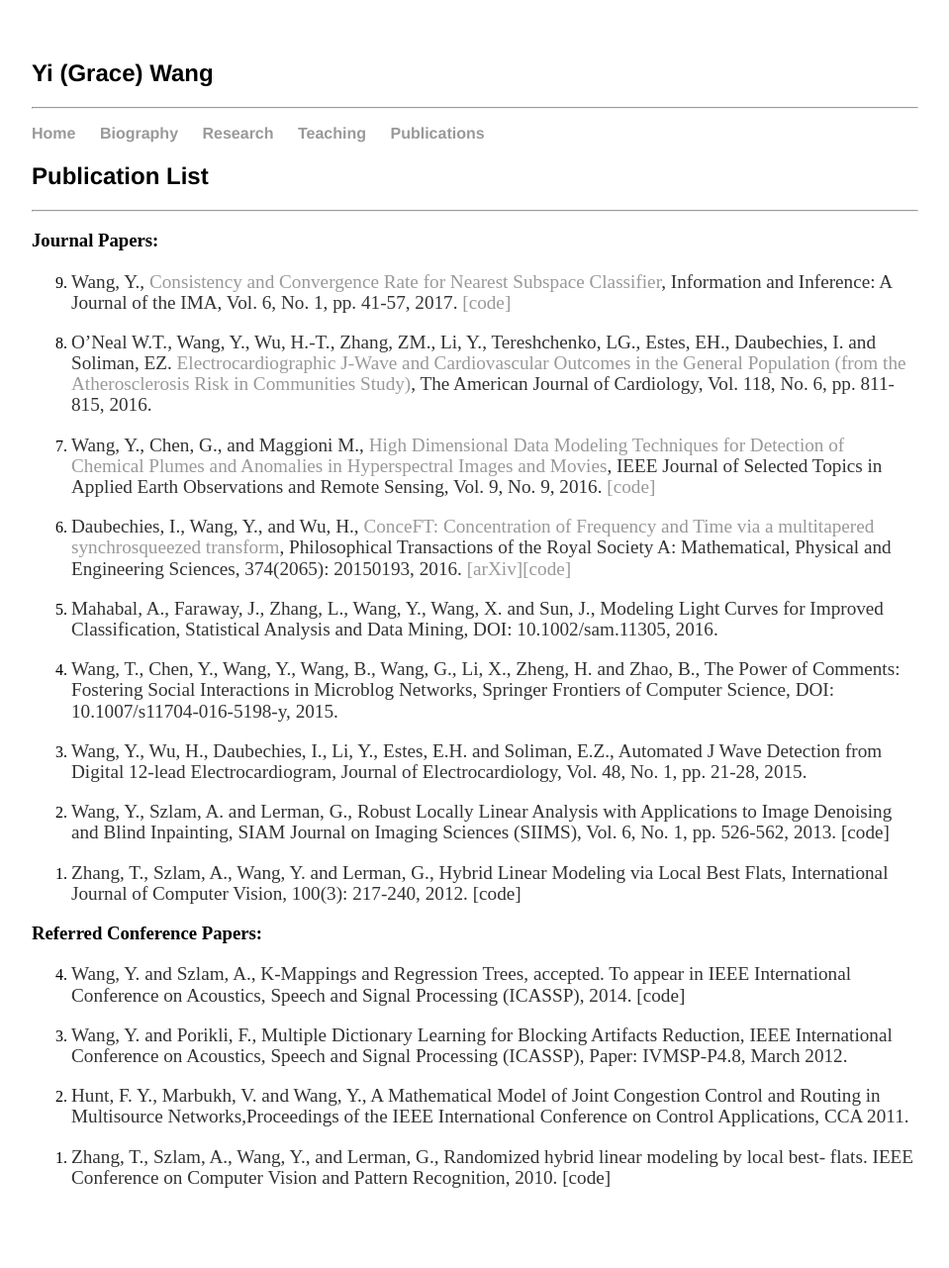
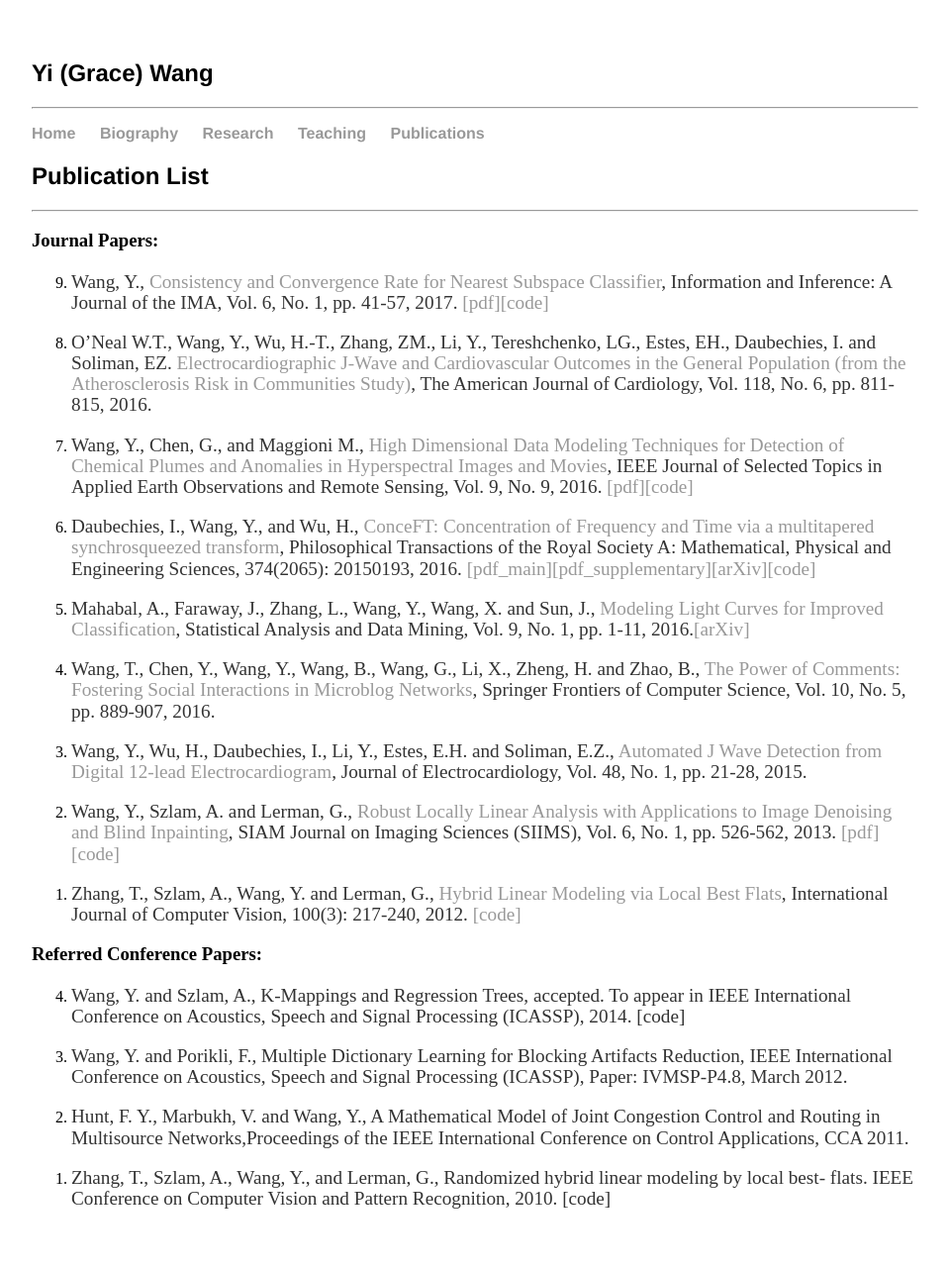
Before and after one commit to mathGrace/mathGrace.github.io, a Jekyll site: the page built from publications.md, in a window 1280 px wide. Shown: the whole page at 99% size, without its empty margins (160-1119 px from the left). Built offline with Jekyll 4.4.1, drawn with Linux system fonts in a browser that asks for light colours; before the commit the page ends 1260 px from its top, so only the background shows below that.

Commit message:
Update publications.md

```diff
--- a/publications.md
+++ b/publications.md
@@ -7,23 +7,23 @@ title: "publication list"
 
 ### Journal Papers:
 
-0. Wang, Y., [Consistency and Convergence Rate for Nearest Subspace Classifier](https://academic.oup.com/imaiai/article-abstract/6/1/41/2884278?redirectedFrom=fulltext), Information and Inference:  A Journal of the IMA, Vol. 6, No. 1, pp. 41-57, 2017. [[code]](/codes/NearestSubspaces.zip)
+0. Wang, Y., [Consistency and Convergence Rate for Nearest Subspace Classifier](https://academic.oup.com/imaiai/article-abstract/6/1/41/2884278?redirectedFrom=fulltext), Information and Inference:  A Journal of the IMA, Vol. 6, No. 1, pp. 41-57, 2017. [[pdf]](/files/hlm_classifier_paper2.pdf)[[code]](/codes/NearestSubspaces.zip)
 
 0. O’Neal W.T., Wang, Y., Wu, H.-T., Zhang, ZM., Li, Y., Tereshchenko, LG., Estes, EH., Daubechies, I. and Soliman, EZ. [Electrocardiographic J-Wave and Cardiovascular Outcomes in the General Population (from the Atherosclerosis Risk in Communities Study)](https://www.ncbi.nlm.nih.gov/pmc/articles/PMC5021615/), The American Journal of Cardiology, Vol. 118, No. 6, pp. 811-815, 2016.
 
-0. Wang, Y., Chen, G., and Maggioni M., [High Dimensional Data Modeling Techniques for Detection of Chemical Plumes and Anomalies in Hyperspectral Images and Movies](https://ieeexplore.ieee.org/document/7470597/), IEEE Journal of Selected Topics in Applied Earth Observations and Remote Sensing, Vol. 9, No. 9, 2016. [[code]](/codes/chemDtct.zip)
+0. Wang, Y., Chen, G., and Maggioni M., [High Dimensional Data Modeling Techniques for Detection of Chemical Plumes and Anomalies in Hyperspectral Images and Movies](https://ieeexplore.ieee.org/document/7470597/), IEEE Journal of Selected Topics in Applied Earth Observations and Remote Sensing, Vol. 9, No. 9, 2016. [[pdf]](/files/hyperSpectral.pdf)[[code]](/codes/chemDtct.zip)
 
-0. Daubechies, I., Wang, Y., and Wu, H., [ConceFT: Concentration of Frequency and Time via a multitapered synchrosqueezed transform](https://www.ncbi.nlm.nih.gov/pubmed/26953175), Philosophical Transactions of the Royal Society A: Mathematical, Physical and Engineering Sciences, 374(2065): 20150193, 2016. [[arXiv]](https://arxiv.org/abs/1507.05366)[[code]](https://www.dropbox.com/s/k4b9lzfx8gacbq0/ConceFT_FinalCode.zip?dl=0)
+0. Daubechies, I., Wang, Y., and Wu, H., [ConceFT: Concentration of Frequency and Time via a multitapered synchrosqueezed transform](https://www.ncbi.nlm.nih.gov/pubmed/26953175), Philosophical Transactions of the Royal Society A: Mathematical, Physical and Engineering Sciences, 374(2065): 20150193, 2016. [[pdf_main]](/files/Conceft_RS_main_final.pdf)[[pdf_supplementary]](Conceft_RS_ESM_submission.pdf)[[arXiv]](https://arxiv.org/abs/1507.05366)[[code]](https://www.dropbox.com/s/k4b9lzfx8gacbq0/ConceFT_FinalCode.zip?dl=0)
 
-0. Mahabal, A., Faraway, J., Zhang, L., Wang, Y., Wang, X. and Sun, J., Modeling Light Curves for Improved Classification, Statistical Analysis and Data Mining, DOI: 10.1002/sam.11305, 2016.
+0. Mahabal, A., Faraway, J., Zhang, L., Wang, Y., Wang, X. and Sun, J., [Modeling Light Curves for Improved Classification](https://onlinelibrary.wiley.com/doi/pdf/10.1002/sam.11305), Statistical Analysis and Data Mining, Vol. 9, No. 1, pp. 1-11, 2016.[[arXiv]](https://arxiv.org/abs/1401.3211)
 
-0. Wang, T., Chen, Y., Wang, Y., Wang, B., Wang, G., Li, X., Zheng, H. and Zhao, B., The Power of Comments: Fostering Social Interactions in Microblog Networks, Springer Frontiers of Computer Science, DOI: 10.1007/s11704-016-5198-y, 2015.
+0. Wang, T., Chen, Y., Wang, Y., Wang, B., Wang, G., Li, X., Zheng, H. and Zhao, B., [The Power of Comments: Fostering Social Interactions in Microblog Networks](http://user.informatik.uni-goettingen.de/~ychen/papers/Weibo_FCS16.pdf), Springer Frontiers of Computer Science, Vol. 10, No. 5, pp. 889-907, 2016.
 
-0. Wang, Y., Wu, H., Daubechies, I., Li, Y., Estes, E.H. and Soliman, E.Z., Automated J Wave Detection from Digital 12-lead Electrocardiogram, Journal of Electrocardiology, Vol. 48, No. 1, pp. 21-28, 2015.
+0. Wang, Y., Wu, H., Daubechies, I., Li, Y., Estes, E.H. and Soliman, E.Z., [Automated J Wave Detection from Digital 12-lead Electrocardiogram](https://www.sciencedirect.com/science/article/pii/S0022073614004270), Journal of Electrocardiology, Vol. 48, No. 1, pp. 21-28, 2015.
 
-0. Wang, Y., Szlam, A. and Lerman, G., Robust Locally Linear Analysis with Applications to Image Denoising and Blind Inpainting, SIAM Journal on Imaging Sciences (SIIMS), Vol. 6, No. 1, pp. 526-562, 2013. [code]
+0. Wang, Y., Szlam, A. and Lerman, G., [Robust Locally Linear Analysis with Applications to Image Denoising and Blind Inpainting](https://epubs.siam.org/doi/abs/10.1137/110843642?journalCode=sjisbi), SIAM Journal on Imaging Sciences (SIIMS), Vol. 6, No. 1, pp. 526-562, 2013. [[pdf]](/files/als_siims.pdf)[[code]](/codes/kals.publish.zip)
 
-0. Zhang, T., Szlam, A., Wang, Y. and Lerman, G., Hybrid Linear Modeling via Local Best Flats, International Journal of Computer Vision, 100(3): 217-240, 2012. [code]
+0. Zhang, T., Szlam, A., Wang, Y. and Lerman, G., [Hybrid Linear Modeling via Local Best Flats](https://link.springer.com/content/pdf/10.1007%2Fs11263-012-0535-6.pdf), International Journal of Computer Vision, 100(3): 217-240, 2012. [[code]](/codes/rshlmnfnnbi.zip)
 {: reversed="reversed"}
 
 ### Referred Conference Papers:
```
